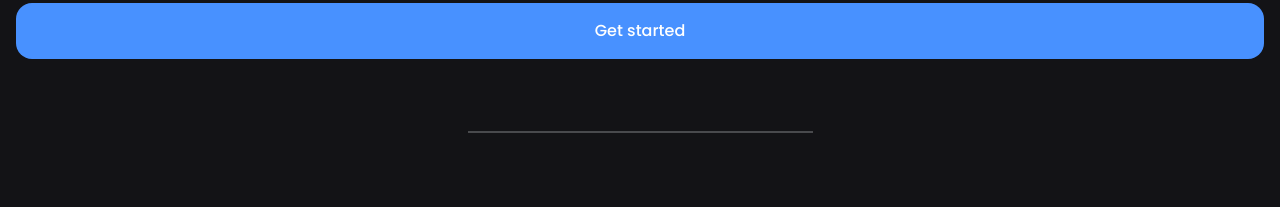
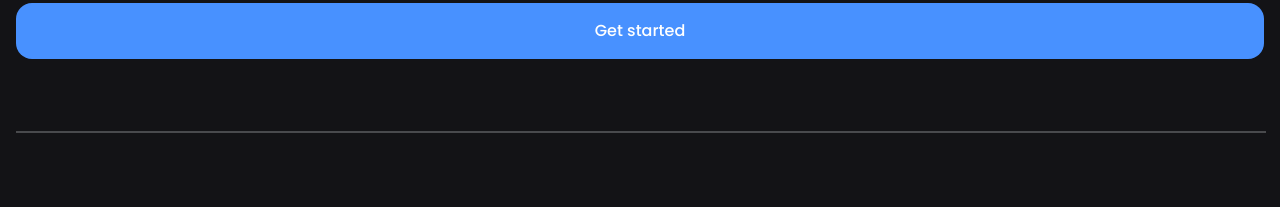
Before and after one commit to devalanlima/growth, a Vue app: page / in a window 1280 px wide. Shown: the part 6700-6907 px from the top of the page. Built offline with nearby package versions, Linux system fonts and the light colour scheme.

Commit message:
style: Remove hr class because now is defined on global style in App

```diff
--- a/src/components/organisms/OrgHowItWorks.vue
+++ b/src/components/organisms/OrgHowItWorks.vue
@@ -22,7 +22,6 @@ import MolHowWorksVideo from "../molecules/MolHowWorksVideo.vue";
 }
 
 .base-hr {
-    width: 343px;
-    border:1px solid var(--color-five);
+    border-color: var(--color-five);
 }
 </style>
```
